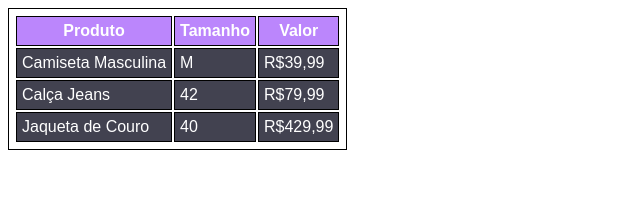
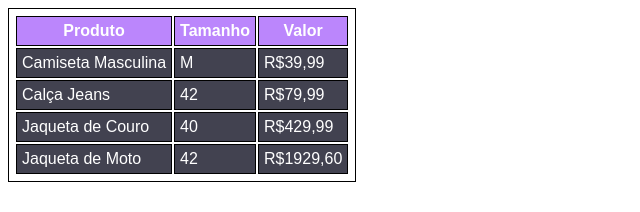
Before and after one commit to vitorreale31/dev-quests, a plain HTML site: page index.html in a window 1280 px wide. Shown: the whole page, without its empty margins (0-640 px from the left). Drawn offline with Linux system fonts and the light colour scheme.

Commit message:
Alteração formatação e add itens
Reformulação

```diff
--- a/index.html
+++ b/index.html
@@ -41,6 +41,12 @@
                 <td>40</td>
                 <td>R$429,99</td>
             </tr>
+
+            <tr>
+                <td>Jaqueta de Moto</td>
+                <td>42</td>
+                <td>R$1929,60</td>
+            </tr>
     </table>
 
 
--- a/style.css
+++ b/style.css
@@ -1,20 +1,23 @@
-*{
-    font-family:Arial, Helvetica, sans-serif
+* {
+    font-family: Arial, Helvetica, sans-serif
+}
 
-
-    }
-
-
-table, td, th, tfoot {border:solid 1px #000; padding:5px;}
+table,
+td,
+th,
+tfoot {
+    border: solid 1px #000;
+    padding: 5px;
+}
 
 th {
-    background-color: #BB86FC;}
+    background-color: #BB86FC;
+}
 
 colgroup {
-    background:#424250;}
+    background: #424250;
+}
 
 tr {
-    color: #ffffff ;
-
-
+    color: #ffffff;
 }
```
Also changed, not shown: 1 other file. Lines whose indentation alone changed are shown as unchanged.
